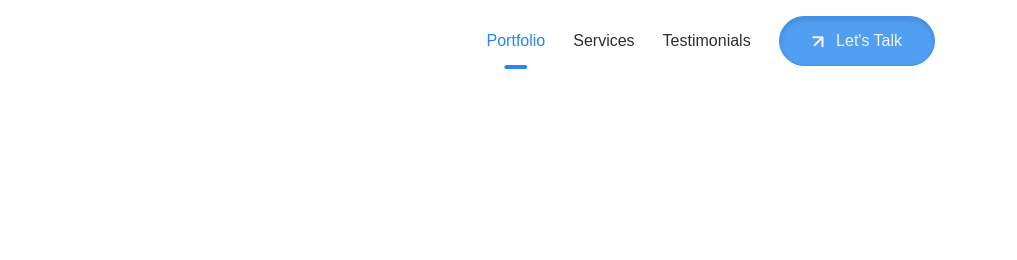
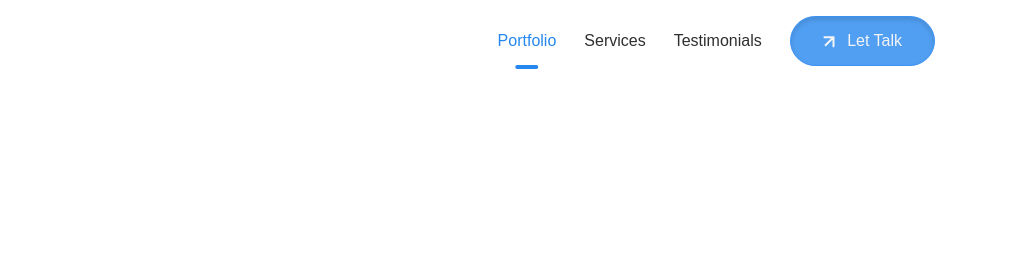
Before and after one commit to SufyanNwl/Tailwind-css, a plain HTML site: page nhjds/index.html in a window 1280 px wide. Shown: the top 260 px of the page, 263-1280 px from the left. Drawn offline with Linux system fonts and the light colour scheme; a script that the page names is missing.

Commit message:
Add files via upload

```diff
--- a/nhjds/index.html
+++ b/nhjds/index.html
@@ -69,7 +69,7 @@
                                     <svg class="me-2" xmlns="http://www.w3.org/2000/svg" width="12" height="12" viewBox="0 0 12 12" fill="none">
                                         <path d="M11.4926 1.25739C11.4926 0.70511 11.0449 0.257395 10.4926 0.257395H1.49261C0.940321 0.257395 0.492606 0.70511 0.492606 1.25739C0.492606 1.80968 0.940321 2.25739 1.49261 2.25739H9.49261V10.2574C9.49261 10.8097 9.94032 11.2574 10.4926 11.2574C11.0449 11.2574 11.4926 10.8097 11.4926 10.2574V1.25739ZM2.71443 10.4498L11.1997 1.9645L9.7855 0.550288L1.30022 9.03557L2.71443 10.4498Z" fill="#F4F4F4"></path>
                                     </svg>
-                                    Let's Talk
+                                    Let Talk
                                 </a>
                             </li>
                             <li class="d-block d-lg-none">
```
